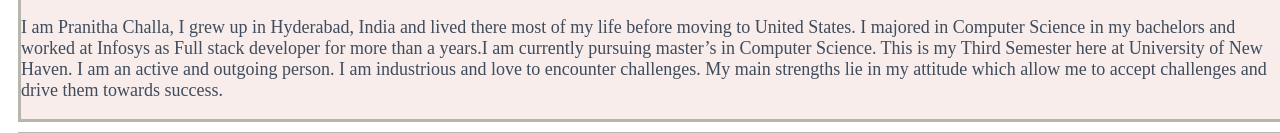
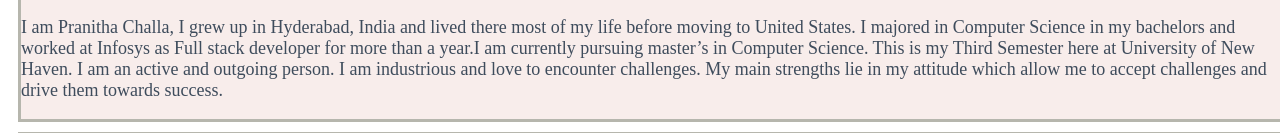
Before and after one commit to Pranitha1805/webproject_backend, a website: page public/index.html in a window 1280 px wide. Shown: the part 270-403 px from the top of the page. Drawn offline with Linux system fonts and the light colour scheme.

Commit message:
Update index.html

```diff
--- a/public/index.html
+++ b/public/index.html
@@ -33,7 +33,7 @@
     <div class="box">
         <div class="about" id="About"></div>
         <h2>About</h2>
-        <p> I am Pranitha Challa, I grew up in Hyderabad, India and lived there most of my life before moving to United States. I majored in Computer Science in my bachelors and worked at Infosys as Full stack developer for more than a years.I am currently pursuing master’s in Computer Science.
+        <p> I am Pranitha Challa, I grew up in Hyderabad, India and lived there most of my life before moving to United States. I majored in Computer Science in my bachelors and worked at Infosys as Full stack developer for more than a year.I am currently pursuing master’s in Computer Science.
              This is my Third Semester here at University of New Haven. I am an active and outgoing person. I am industrious and love to encounter challenges. My main strengths lie in my attitude which allow me to accept challenges and drive them towards success.</p>
     </div>
 
```
